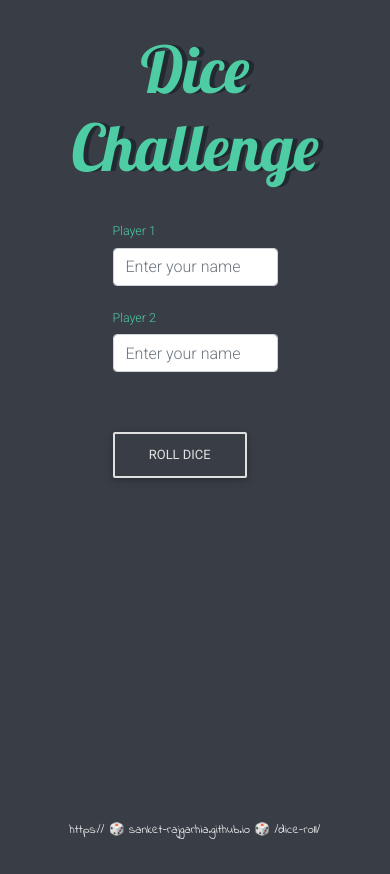
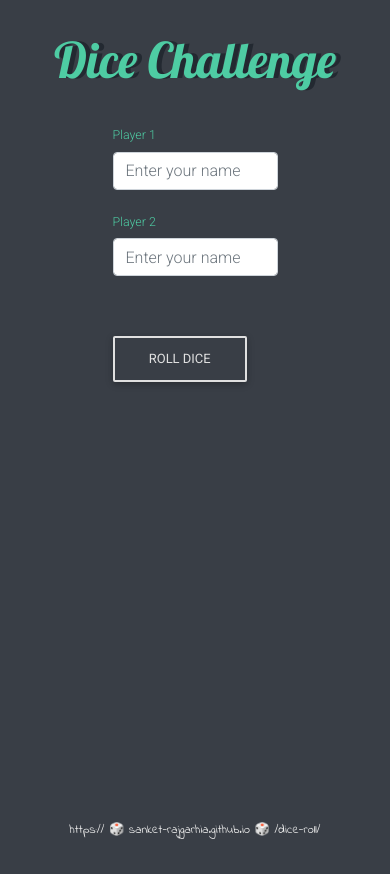
Before and after one commit to sanket-rajgarhia/dice, a plain HTML site: page index.html in a window 390 px wide. Drawn offline with nearby package versions, Linux system fonts and the light colour scheme.

Commit message:
Adjusted the heading font-size @media query for 576px and less.

```diff
--- a/css/styles.css
+++ b/css/styles.css
@@ -30,6 +30,13 @@ h1 {
 @media screen and (max-width: 850px) {
   h1 {
     font-size: calc(64px + (64 - 56)*((100vw - 300px)/(1500 - 300)));
+  }
+}
+
+/* Applying Style to h1 tag - for scren width leass than 576px */
+@media screen and (max-width: 576px) {
+  h1 {
+    font-size: calc(48px + (64 - 48)*((100vw - 300px)/(1500 - 300)));
   }
 }
 
```
